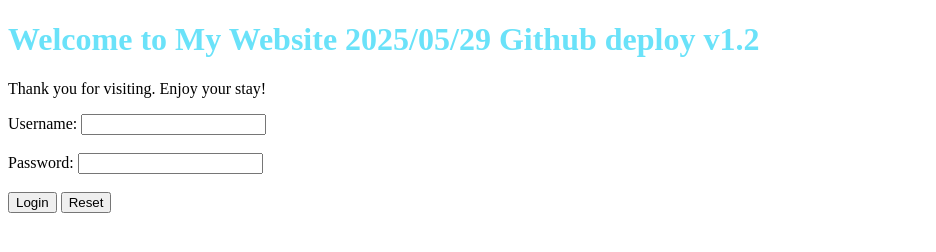
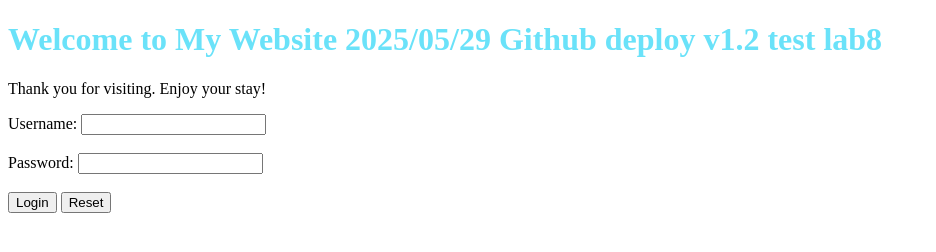
Before and after one commit to phuong8702/nodejs-random-color-01, a website: page public/index.html in a window 1280 px wide. Shown: the whole page, without its empty margins (0-936 px from the left). Drawn offline with Linux system fonts and the light colour scheme.

Commit message:
Update new code to demo lap8

```diff
--- a/public/index.html
+++ b/public/index.html
@@ -7,7 +7,7 @@
 </head>
 
 <body>
-    <h1 id="welcome" style="color: #6AE2F9;">Welcome to My Website 2025/05/29 Github deploy v1.2</h1>
+    <h1 id="welcome" style="color: #6AE2F9;">Welcome to My Website 2025/05/29 Github deploy v1.2 test lab8</h1>
     <p>Thank you for visiting. Enjoy your stay!</p>
 
     <form action="/api/login" method="POST">
```
